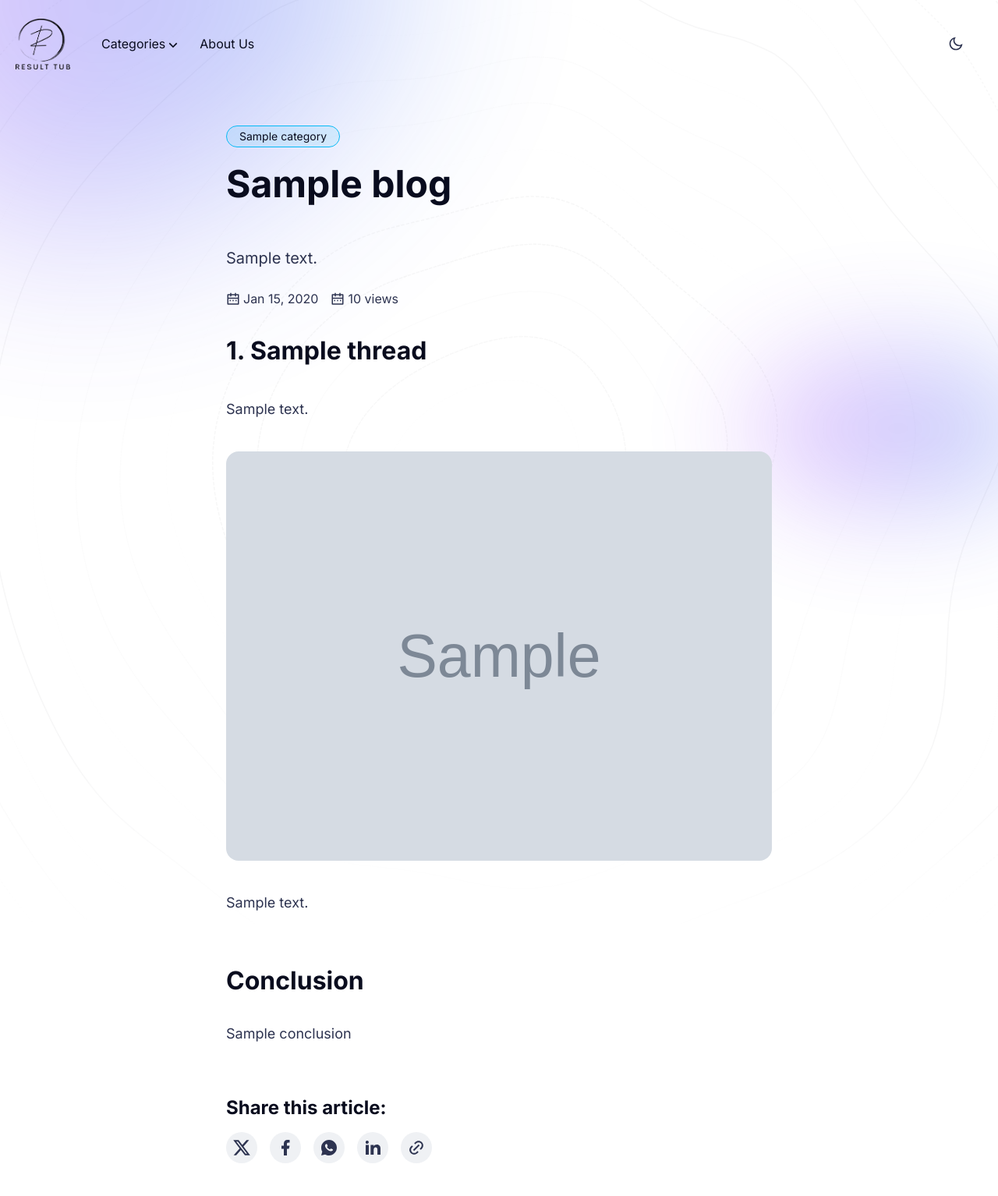
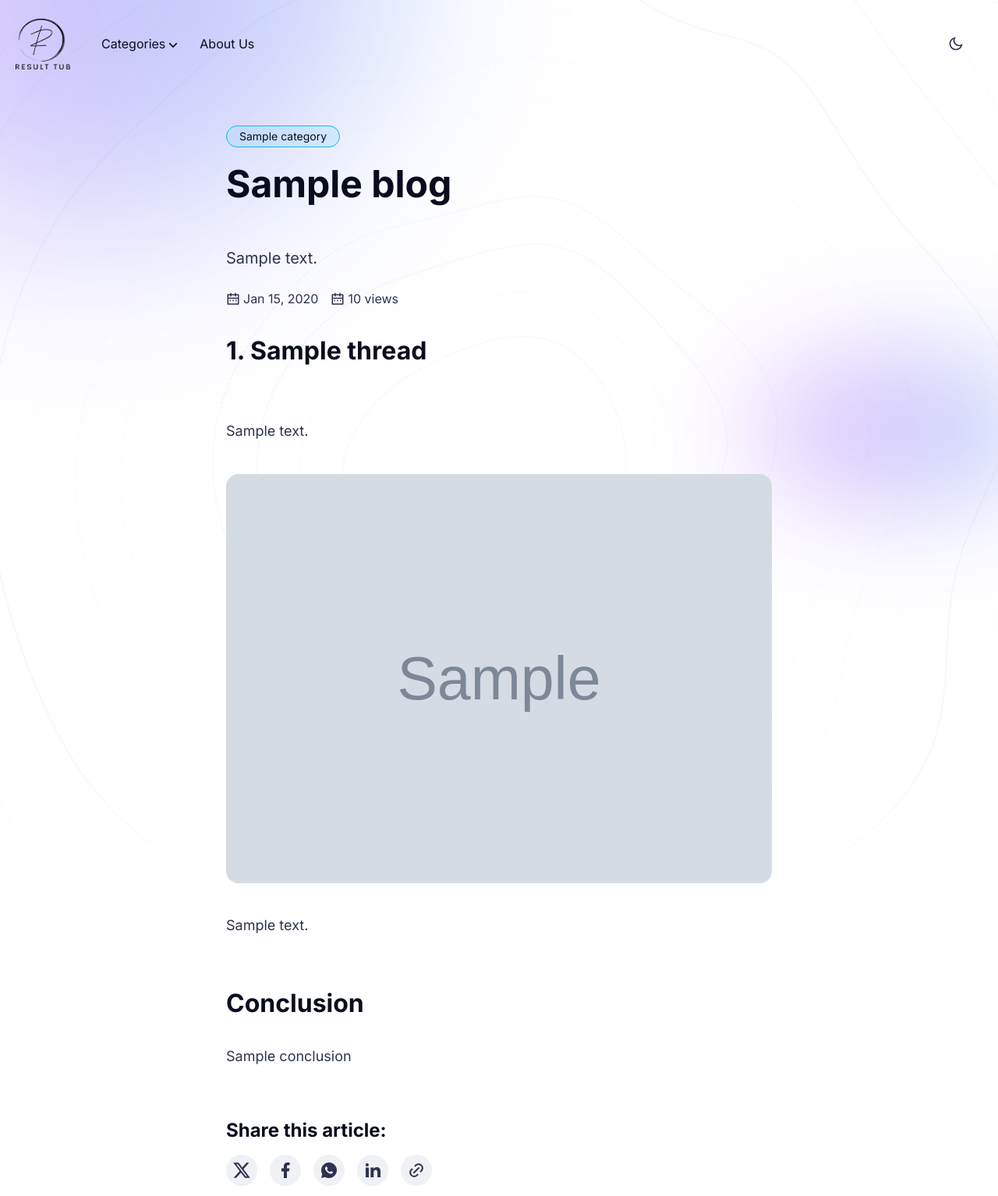
Before and after one commit to vaseemcholakkan123/resulttub, a Django app: template templates/content.html in a window 1280 px wide. Shown: the top 1534 px of the page at 78% size. Run offline with Django 4.2, Linux system fonts and the light colour scheme; tables that the repository leaves empty hold one stand-in row (values such as "Sample post"); the template is opened without the code that fills it: values that come from a table or form of the project are taken from there, most other values are stand-ins (such as "Sample title", 1, 10 or a date in 2020); grey boxes marked "Sample" are stand-in pictures; data that the repository does not hold is empty.

Commit message:
added content whitespace

```diff
--- a/templates/content.html
+++ b/templates/content.html
@@ -218,7 +218,7 @@
                 <h3 >
                   {{ forloop.counter }}. {{ thread.title }}
                   </h3>
-                <p>
+                <p style="white-space: pre-line;">
                   {{ thread.context }}
                 </p>
                 <!--members-only-->
```
